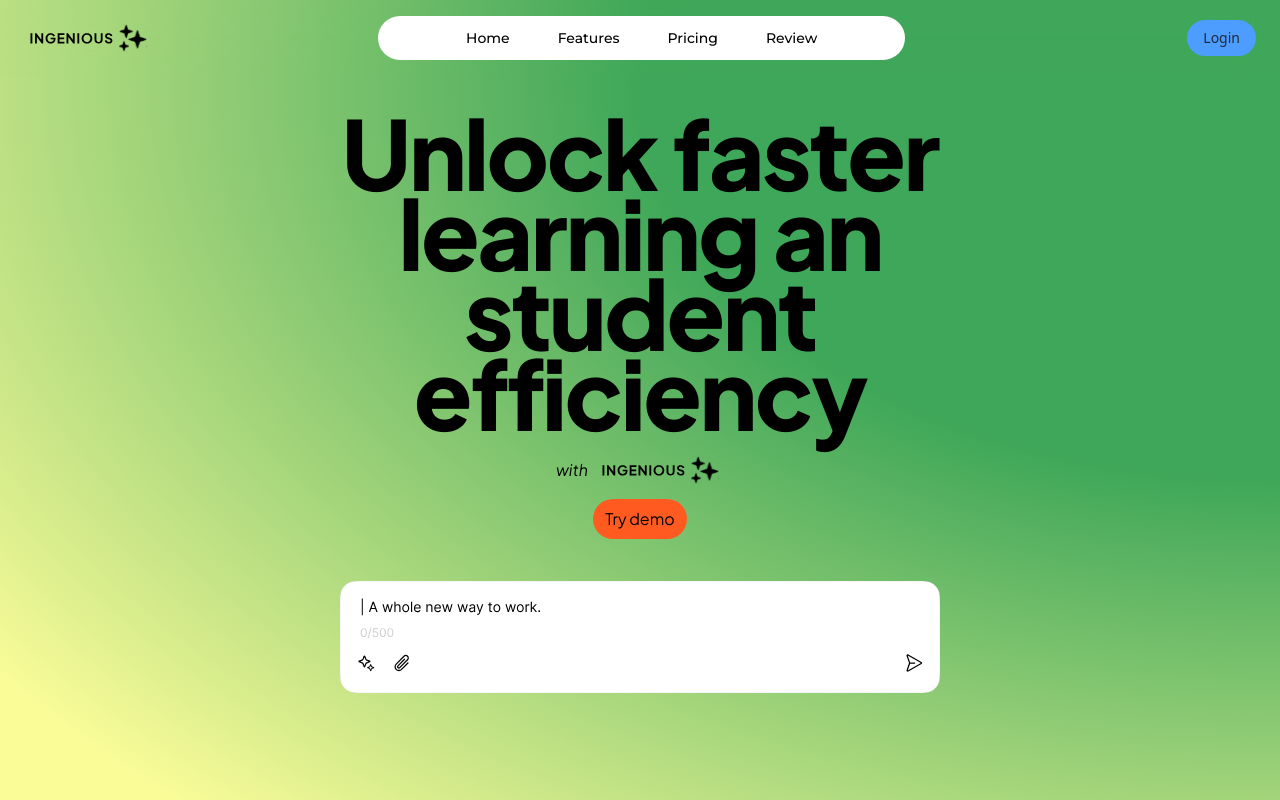
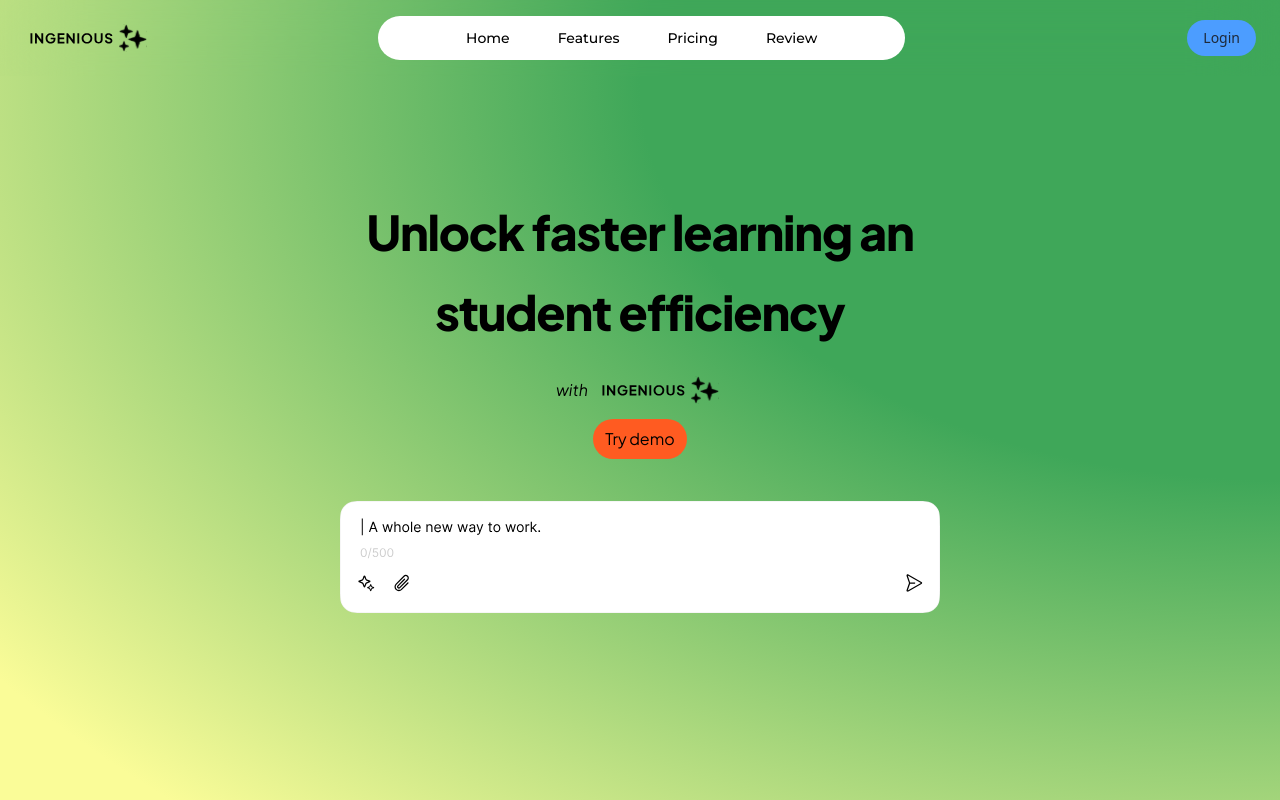
Before and after one commit to Garvey17/Ingenious, a React (Vite) app: page / in a window 1280 px wide. Shown: the top 800 px of the page. Built offline with nearby package versions, Linux system fonts and the light colour scheme.

Commit message:
hero text change

```diff
--- a/src/Pages/Homepage.jsx
+++ b/src/Pages/Homepage.jsx
@@ -92,7 +92,7 @@ const navItems = [
         <div className="h-screen bg-white [background:radial-gradient(125%_125%_at_100%_10%,#3FA759_40%,#FAFC98_100%)] flex flex-col justify-center items-center ">
             <div className='flex-col flex justify-center items-center gap-2.5'>
                 <div className='flex-col flex justify-center items-center gap-2'>
-                    <h1 ref={textItem} className='font-plus-jakarta max-w-2xl mb-4 text-4xl font-extrabold tracking-tight  md:text-6xl xl:text-8xl text-center md:leading-20 opacity-0'>Unlock faster learning an student efficiency </h1>
+                    <h1 ref={textItem} className='font-plus-jakarta max-w-2xl mb-4 text-4xl font-extrabold tracking-tight  md:text-5xl text-center md:leading-20 opacity-0'>Unlock faster learning an student efficiency </h1>
                     <span className='flex gap-2 items-center'>
                         <p className='font-plus-jakarta italic'>with</p>
                         <img src={logo} alt="" className='w-32'/>
```
